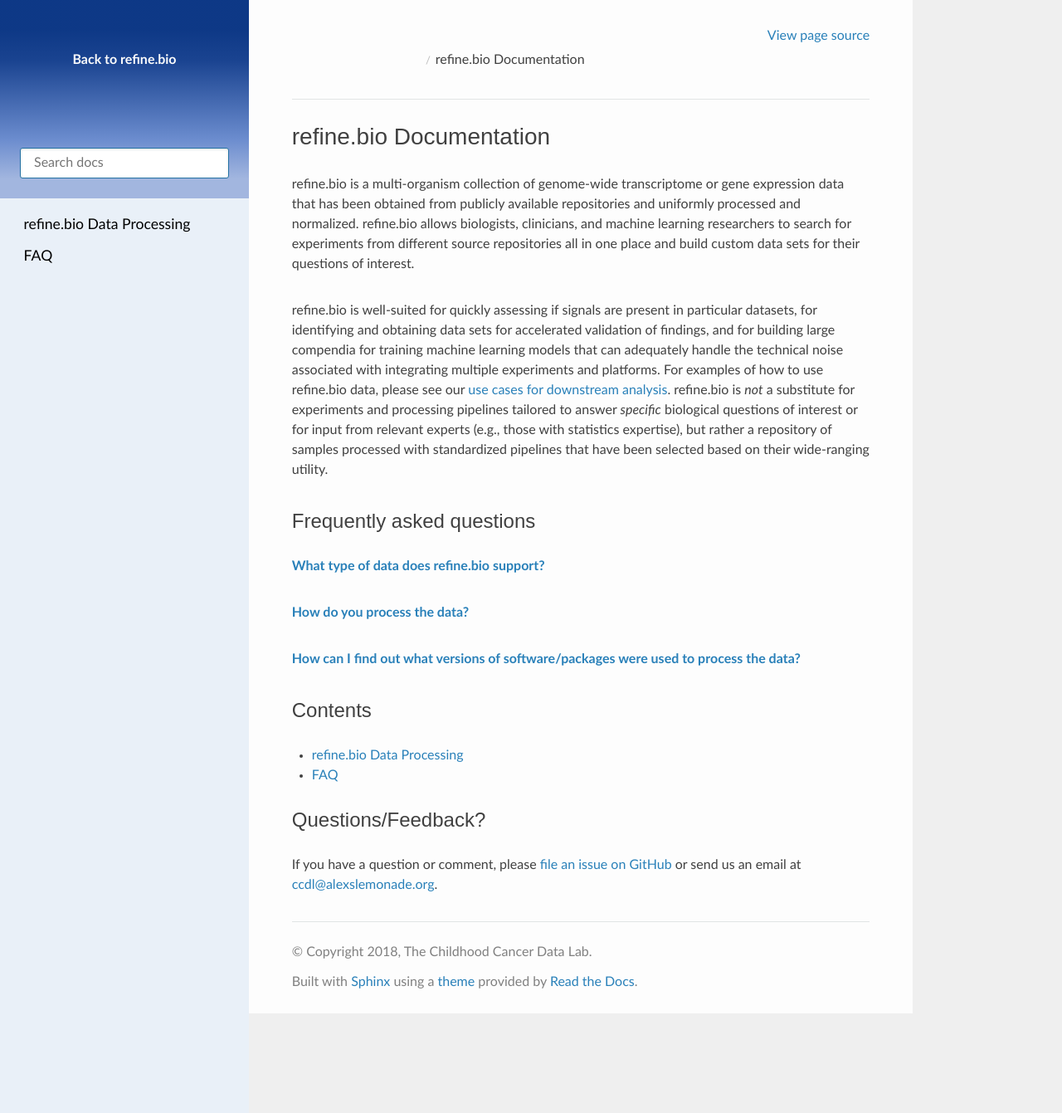
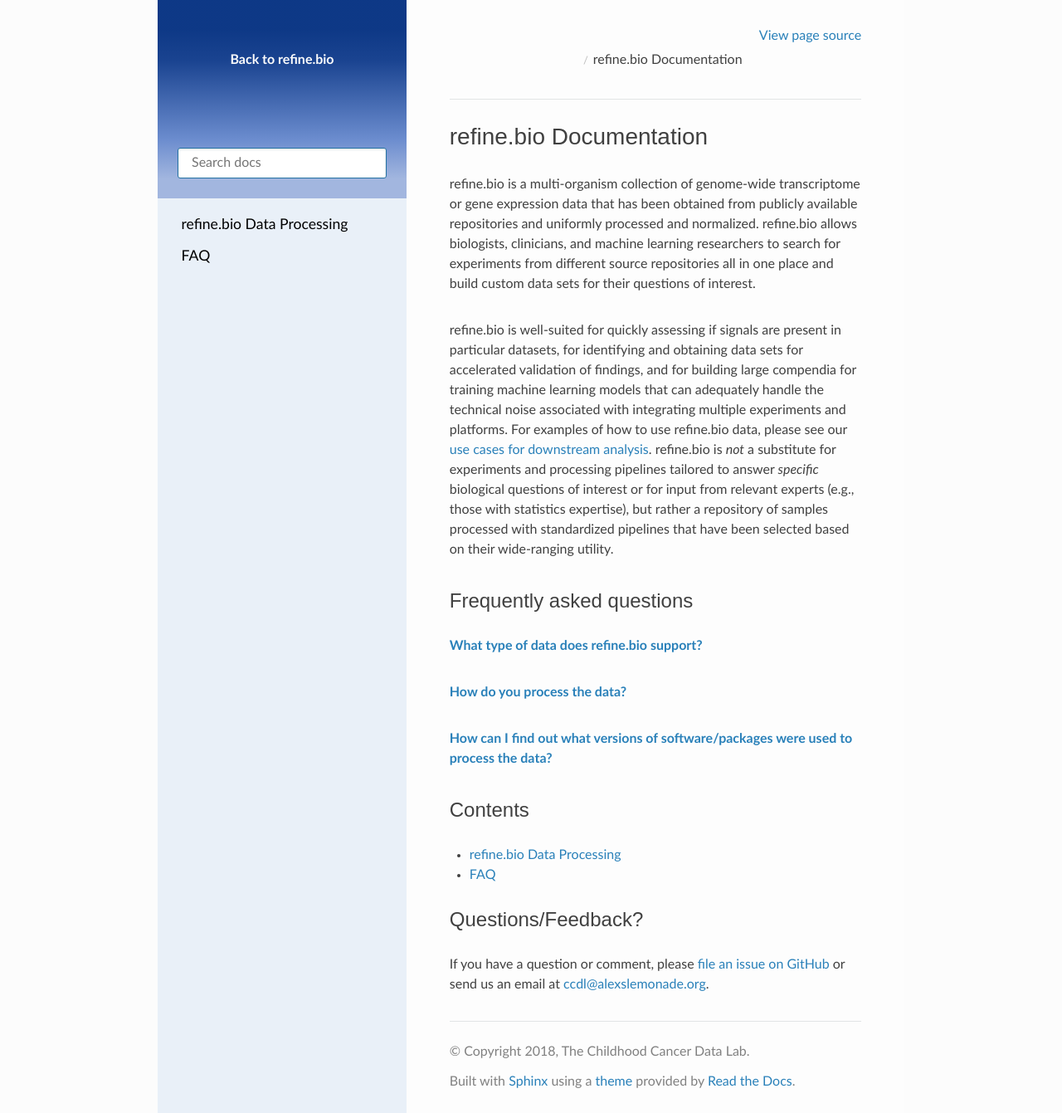
Before and after one commit to AlexsLemonade/refinebio-docs, a Sphinx documentation site: the page built from docs/index.md, in a window 1280 px wide and 1341 px high. Shown: the whole window at 83% size. Built offline with Sphinx 7.4.7 and the Read the Docs theme 2.0.0, drawn with Linux system fonts in a browser that asks for light colours.

```diff
--- a/docs/_static/styles.css
+++ b/docs/_static/styles.css
@@ -112,3 +112,23 @@ p {
 .wy-table-responsive table td,.wy-table-responsive table th {
     white-space: normal;
 }
+
+@media (min-width: 950px) {
+  .wy-grid-for-nav {
+    position: relative;
+    width: 900px;
+    margin-left: auto;
+    margin-right: auto;
+
+  }
+
+  .wy-nav-side {
+    position: absolute;
+  }
+
+  .wy-side-scroll {
+    overflow: visible;
+    width: auto;
+    height: auto;
+  }
+}
```
Also changed, not shown: docs/_templates/layout.html (+15 -2 lines), docs/_static/js/sticky-sidebar.min.js (added).
